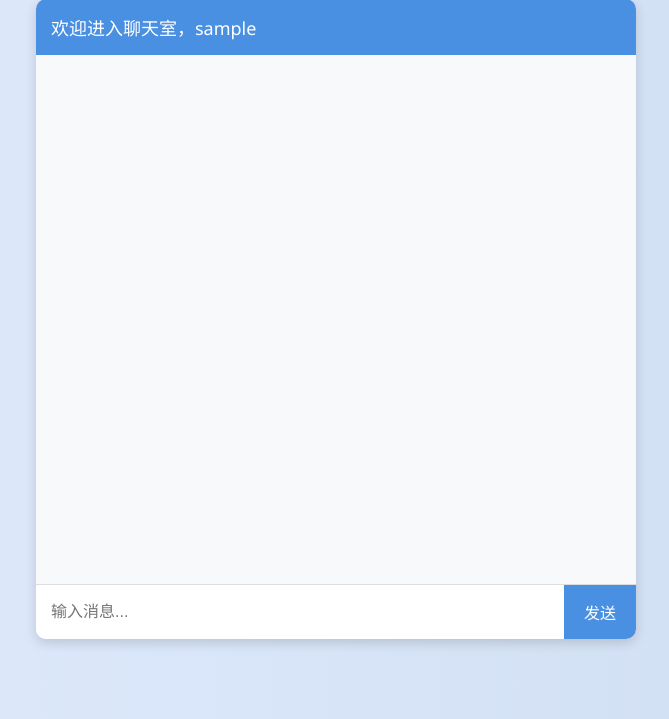
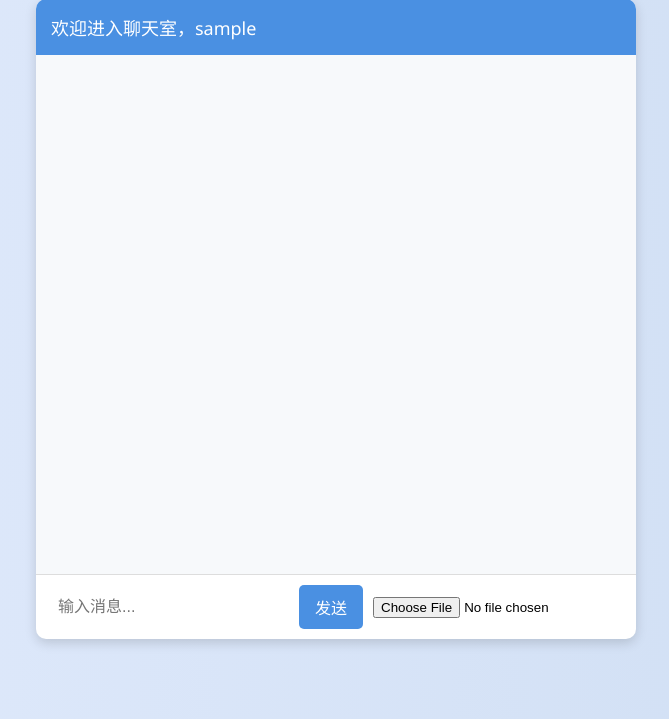
Before and after one commit to DBL-wdfamz/flask-chat-app, a Flask app: page /chat in a window 1280 px wide. Shown: the part 81-800 px from the top of the page, without its empty margins (304-973 px from the left). Run offline with Flask 3, Linux system fonts and the light colour scheme; the visitor is signed in with stand-in values (Sample User, id 1); some libraries are stand-ins or nearby versions.

Commit message:
Update chat.html

```diff
--- a/templates/chat.html
+++ b/templates/chat.html
@@ -14,6 +14,7 @@
       height: 100vh;
       margin: 0;
     }
+
     .chat-container {
       background: white;
       width: 90%;
@@ -25,56 +26,75 @@
       flex-direction: column;
       overflow: hidden;
     }
+
     .chat-header {
       background-color: #4a90e2;
       color: white;
       padding: 15px;
       font-size: 18px;
     }
+
     #chatbox {
       flex: 1;
       padding: 10px;
       overflow-y: scroll;
       background-color: #f7f9fb;
     }
+
     .message {
       margin: 8px 0;
       padding: 10px 15px;
       border-radius: 15px;
       max-width: 75%;
       clear: both;
+      word-break: break-word;
     }
+
     .mine {
       background-color: #d1eaff;
       align-self: flex-end;
       margin-left: auto;
     }
+
     .other {
       background-color: #f1f0f0;
       align-self: flex-start;
       margin-right: auto;
     }
+
     .chat-input {
       display: flex;
+      align-items: center;
+      padding: 10px;
       border-top: 1px solid #ddd;
+      gap: 10px;
     }
+
     #message {
       flex: 1;
       border: none;
-      padding: 15px;
+      padding: 12px;
       font-size: 16px;
+      border-radius: 5px;
       outline: none;
     }
+
     button {
-      padding: 15px 20px;
+      padding: 10px 16px;
       border: none;
       background-color: #4a90e2;
       color: white;
       font-size: 16px;
+      border-radius: 5px;
       cursor: pointer;
     }
+
     button:hover {
       background-color: #357ABD;
+    }
+
+    input[type=\"file\"] {
+      border: none;
     }
   </style>
 </head>
@@ -85,6 +105,7 @@
   <div class="chat-input">
     <input type="text" id="message" placeholder="输入消息..." autofocus>
     <button onclick="sendMessage()">发送</button>
+    <input type="file" id="imageInput" accept="image/*">
   </div>
 </div>
 
@@ -97,7 +118,9 @@
     const msg = document.createElement('div');
     msg.classList.add('message');
     msg.classList.add(data.username === username ? 'mine' : 'other');
-    msg.textContent = data.username + ': ' + data.message;
+
+    // 渲染为 HTML，支持图片
+    msg.innerHTML = `<strong>${data.username}:</strong> ` + data.message;
     chatbox.appendChild(msg);
     chatbox.scrollTop = chatbox.scrollHeight;
   });
@@ -116,6 +139,21 @@
       sendMessage();
     }
   });
+
+  document.getElementById('imageInput').addEventListener('change', function () {
+    const file = this.files[0];
+    if (!file) return;
+
+    const formData = new FormData();
+    formData.append('image', file);
+
+    fetch('/upload', {
+      method: 'POST',
+      body: formData
+    }).then(res => {
+      if (!res.ok) alert('图片上传失败');
+    });
+  });
 </script>
 </body>
 </html>
```
